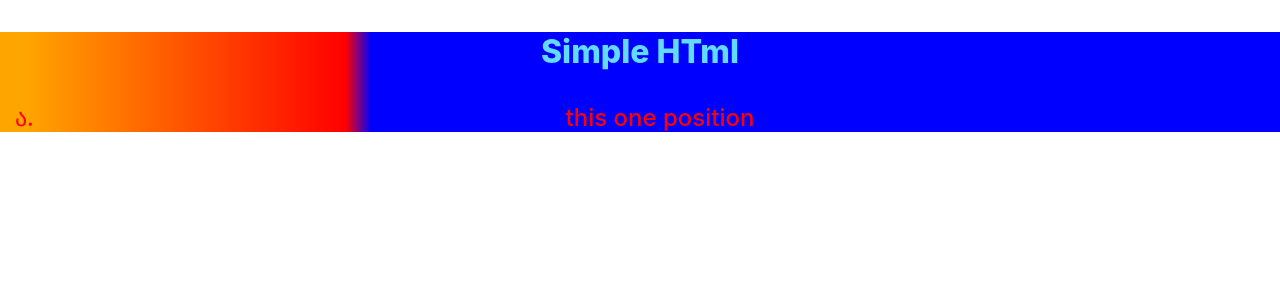
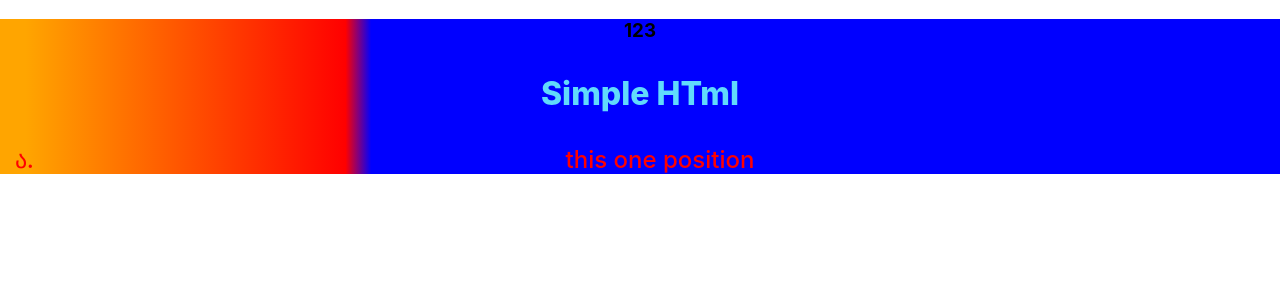
Before and after one commit to Matvey888/my_first-project, a React (Create React App) app: page / in a window 1280 px wide. Shown: the top 300 px of the page. Built offline with nearby package versions, Linux system fonts and the light colour scheme.

Commit message:
some changes

```diff
--- a/src/App.js
+++ b/src/App.js
@@ -4,6 +4,7 @@ import './App.css';
 const App = () => {
   return (
     <div className="App">
+      <Header />
       <p className="main-title">Simple HTml</p>
       <ul>
         <li className="some-class">this one position</li>
@@ -12,4 +13,14 @@ const App = () => {
   );
 }
 
+const Header = () => {
+  return (
+    <div>
+      <h3>123</h3>
+    </div>
+  );
+}
+
+// export Header;
+
 export default App;
```
